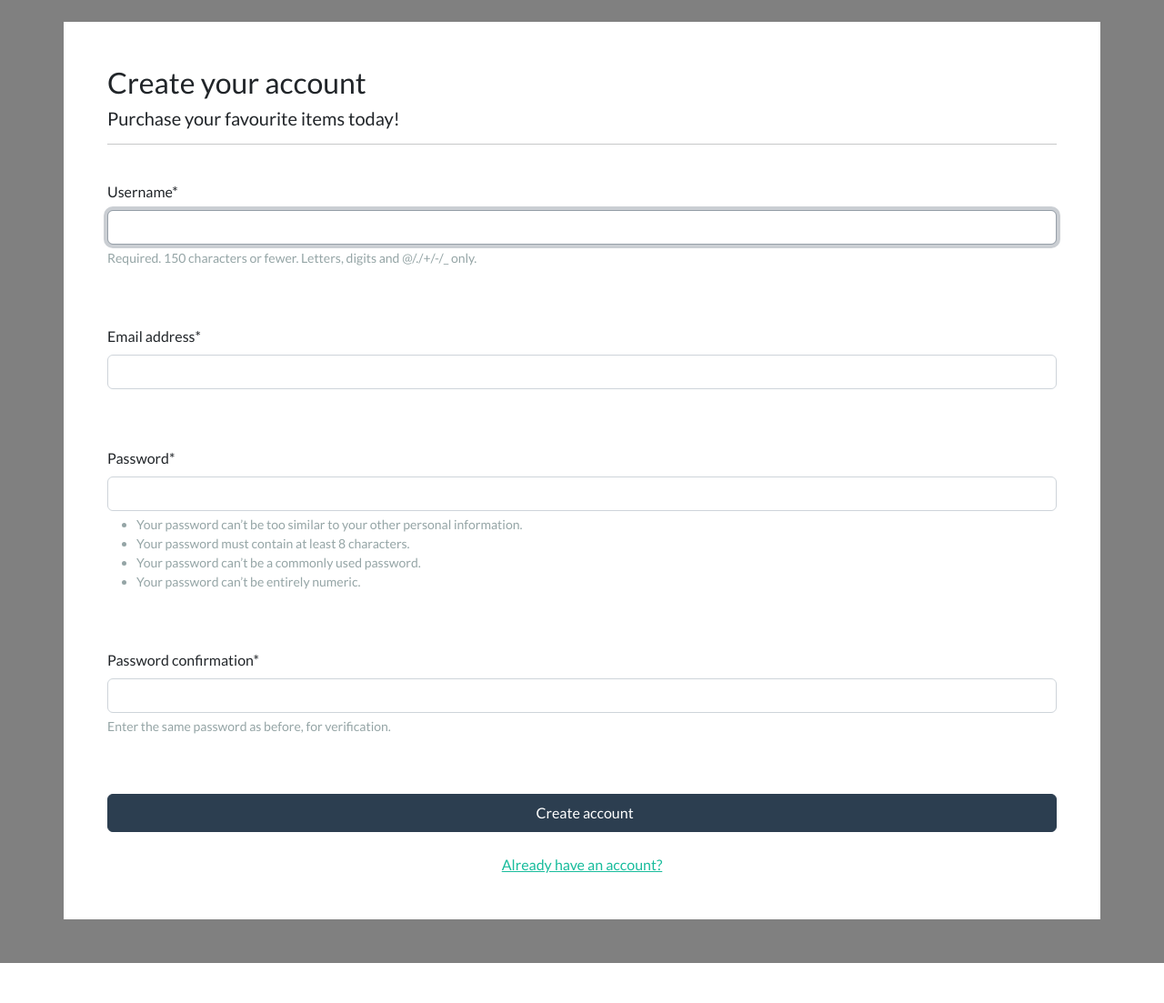
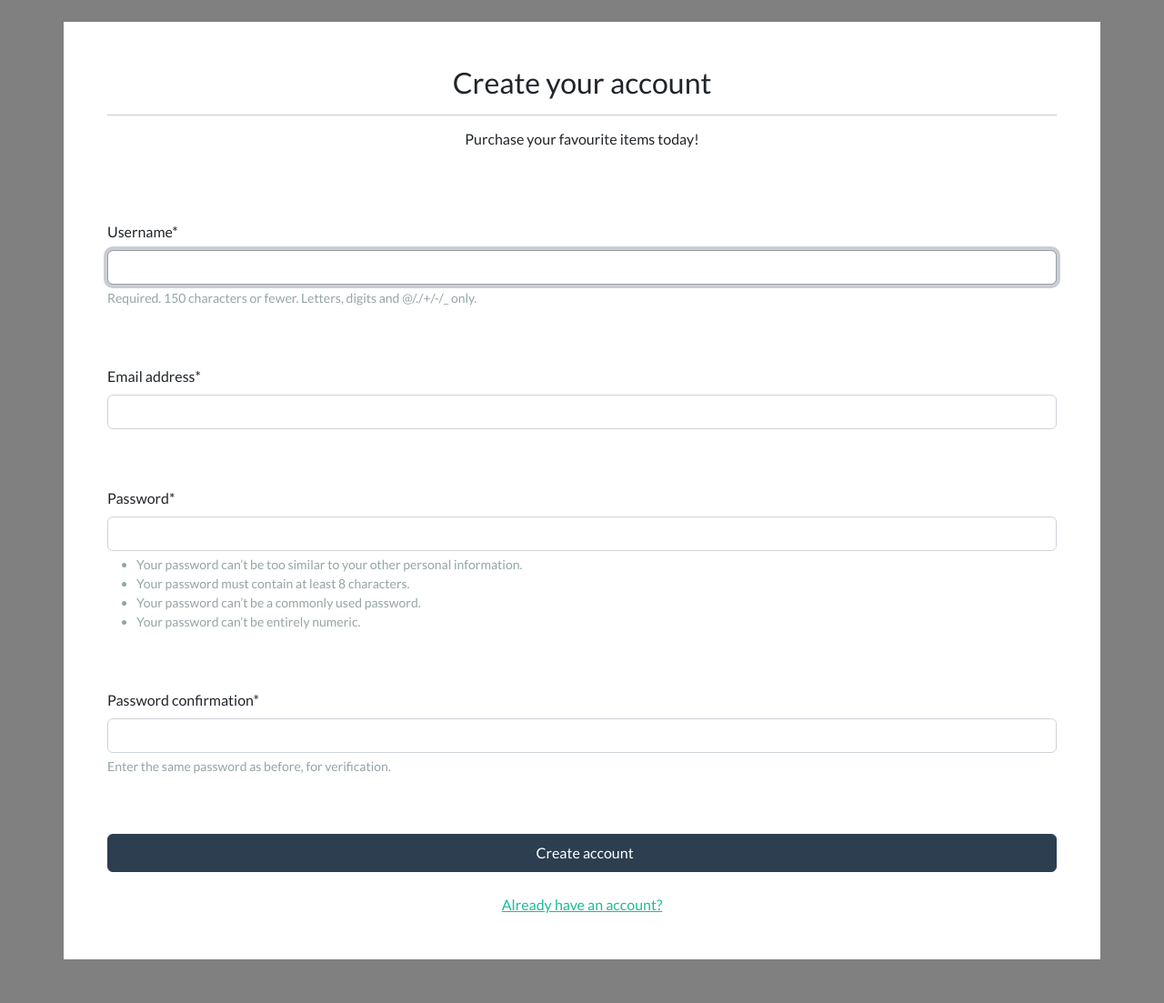
Before and after one commit to SamAkinbile/Ecommerce, a Django app: page /account/register in a window 1280 px wide. Shown: the part 72-1175 px from the top of the page at 91% size. Before the commit the page ends 1131 px from the top, so only its background shows below. Run offline with Django 5.2, Linux system fonts and the light colour scheme; data comes from the database, SQL or seed files in the repository; some libraries are stand-ins or nearby versions.

```diff
--- a/account/templates/account/registration/register.html
+++ b/account/templates/account/registration/register.html
@@ -17,13 +17,15 @@
 
             background-color: gray;
 
+            .text-right {
+                text-align: center;
+
+
         }
 
 
 
     </style>
-
-
 
 
     <body>
@@ -32,11 +34,11 @@
 
         <div class="container bg-white shadow-md p-5 form-layout">
 
-            <h3> Create your account </h3>
+            <h3 class="text-right">Create your account</h3>
+            <hr>
+            <h6 class="text-right"> Purchase your favourite items today! </h6>
+            <br> <br>
 
-            <h5> Purchase your favourite items today! </h5>
-
-            <hr>
             <br>
 
             <form method="POST" autocomplete="off">
--- a/account/urls.py
+++ b/account/urls.py
@@ -2,6 +2,8 @@
 from django.urls import path
 
 from . import views
+
+from django.contrib.auth import views as auth_views
 
 urlpatterns = [
 
```
